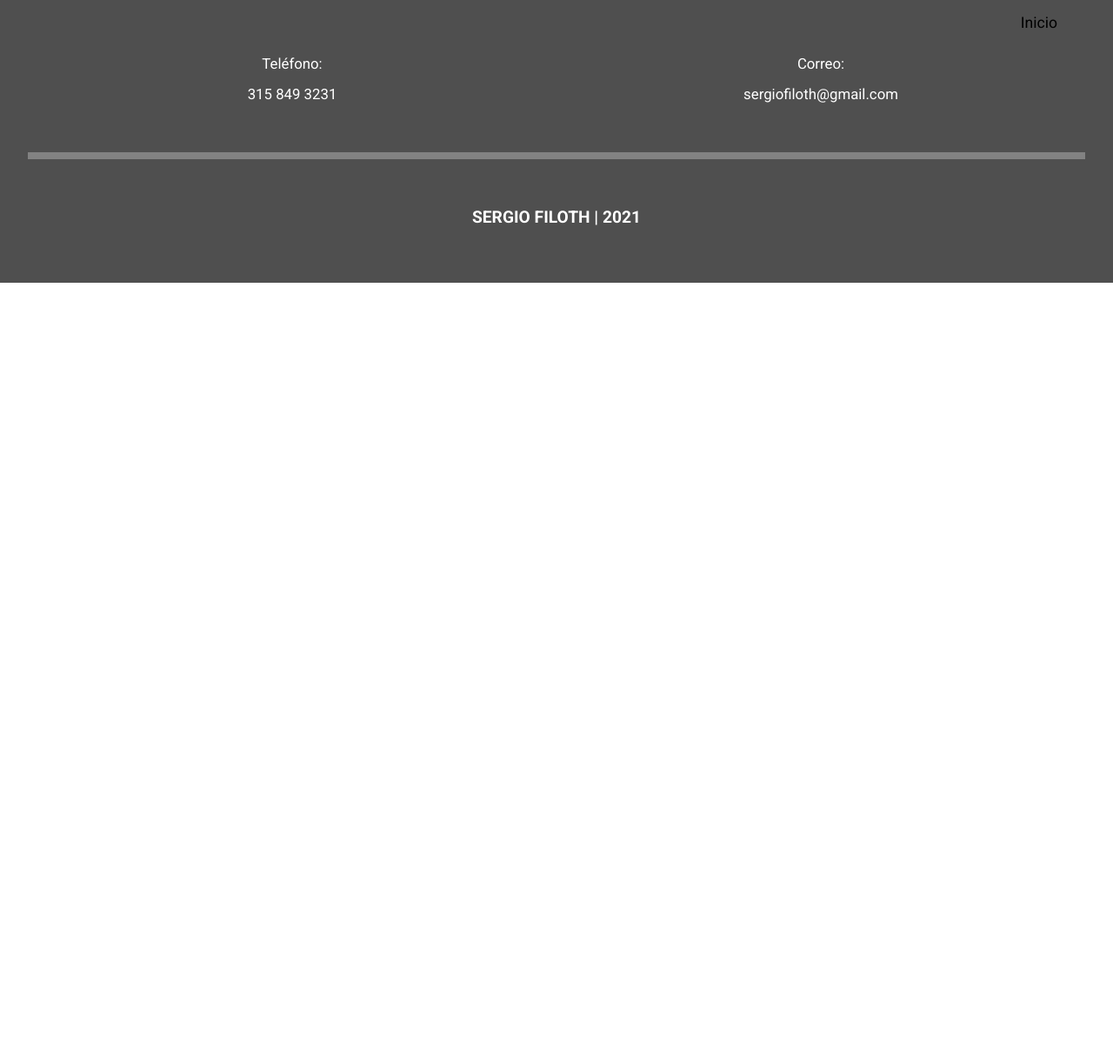
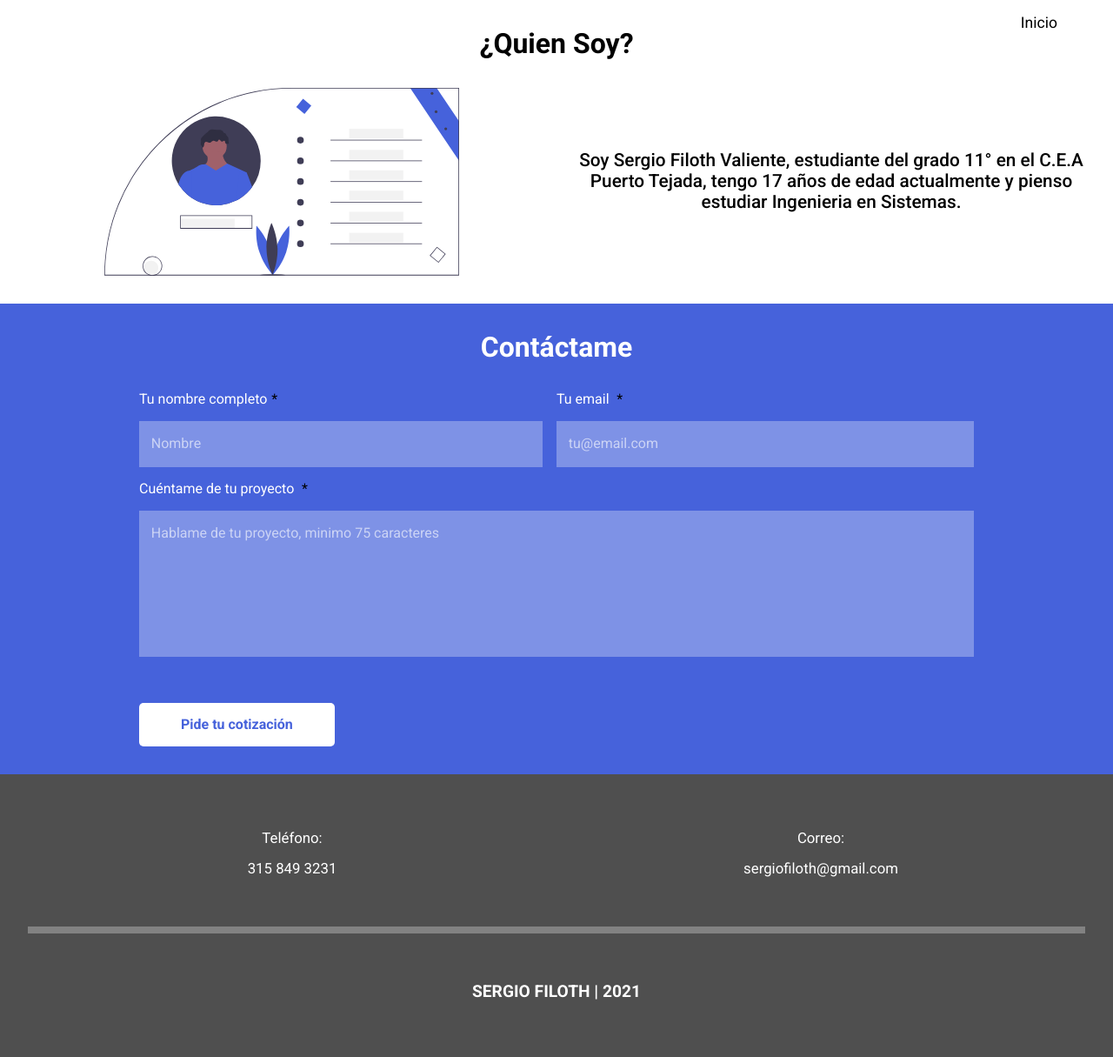
Before and after one commit to SergioFiloth/WebsiteSistemas, a PHP site: page /who in a window 1280 px wide. Shown: the whole page at 87% size. Before the commit the page ends 325 px from the top, so only its background shows below. Run offline with PHP 8.4, Linux system fonts and the light colour scheme.

Commit message:
Finalizacion pagina de quien soy

```diff
--- a/css/styles.css
+++ b/css/styles.css
@@ -30,7 +30,11 @@ a {
 }
 
 :root {
-    --principal: #4662DB;
+    --background-body: #fefefe;
+    --principal: #4662db;
+    --background-btn: var(--principal);
+    --text-color: #333333;
+    --color-border-error: #bf3f3f;
 }
 
 .Hero {
@@ -205,3 +209,167 @@ a {
     font-size: 1.2rem;
     font-weight: 700;
 }
+
+
+label,
+input,
+textarea {
+    display: inline-block;
+    margin-bottom: 1rem;
+    width: 100%;
+    outline: none;
+}
+
+input,
+textarea {
+    border: 1px solid transparent;
+    padding: 1rem .8rem;
+    color: var(--color-text);
+    background-color: rgba(255, 255, 255, 0.3);
+    transition: border .3s;
+}
+
+input::placeholder,
+textarea::placeholder {
+    color: rgba(255, 255, 255, 0.6);
+}
+
+textarea {
+    overflow: auto;
+    box-shadow: none;
+    resize: none;
+}
+
+label {
+    color: #fff;
+}
+
+.Form span {
+    margin-left: .3em;
+    color: #000;
+}
+
+input.btn {
+    width: 100%;
+}
+
+.btn {
+    display: inline-block;
+    padding: 1rem 3rem;
+    border-radius: 5px;
+    color: #fff;
+    font-weight: 900;
+    border: none;
+    cursor: pointer;
+    transition: background-color .6s, color .6s;
+}
+
+.btn {
+    background-color: var(--background-btn);
+}
+
+input.btn {
+    background-color: #ffffff;
+    color: var(--principal);
+}
+
+.btn:hover {
+    background-color: #ffffff;
+    color: var(--principal);
+}
+
+input.btn:hover {
+    color: var(--text-color);
+}
+
+.Form {
+    background-color: var(--principal);
+    padding: 2rem 0;
+    margin: 0 auto;
+    text-align: left;
+}
+
+.Form__title {
+    text-align: center;
+    font-size: 2rem;
+    font-weight: 700;
+    width: 100%;
+    text-align: center;
+    color: #fff;
+    margin-bottom: 2rem;
+}
+
+.Form-content {
+    width: 90%;
+    margin: 0 auto;
+}
+
+.Form-content--name {
+    margin-bottom: 1rem;
+}
+
+.Form-content--email {
+    margin-bottom: 1rem;
+}
+
+.Form-content--message {
+    margin-bottom: 2rem;
+}
+
+.Form__textarea {
+    position: relative;
+    margin-bottom: 1rem;
+}
+
+.Form__textarea--amount {
+    position: absolute;
+    bottom: 1rem;
+    right: 1rem;
+}
+
+.textarea {
+    margin-bottom: 0;
+    min-height: 168px;
+}
+
+/*
+.Form-content--error {
+    display: flex;
+    justify-content: center;
+    position: relative;
+}
+
+.Form-content--error__element {
+    padding: 1rem 2rem;
+    position: absolute;
+    top: 0;
+    color: var(--text-color);
+    font-size: 1rem;
+    background-color: var(--background-body);
+    border-radius: 5px;
+} */
+
+@media screen and (min-width: 768px) {
+    input.btn {
+        width: auto;
+    }
+
+    .Form-content {
+        display: flex;
+        flex-wrap: wrap;
+        width: 75%;
+    }
+
+    .Form-content--name {
+        width: 50%;
+        padding-right: 1rem;
+    }
+
+    .Form-content--email {
+        width: 50%;
+    }
+
+    .Form-content--message {
+        width: 100%;
+    }
+}
--- /dev/null
+++ b/js/form.js
@@ -0,0 +1,6 @@
+let form = document.querySelector(".Form");
+
+form.addEventListener("submit", (e) => {
+  e.preventDefault();
+  alert("Esta opcion no esta habilitada, intente mas tarde.");
+});
--- a/who/index.php
+++ b/who/index.php
@@ -3,11 +3,9 @@
 
 <head>
     <link rel="stylesheet" href="../css/styles.css">
-
     <?php
         include "../templates/head.php"
     ?>
-
     <title>Mi hoja de vida - Quien Soy</title>
 </head>
 
@@ -19,9 +17,67 @@
             </li>
         </ul>
     </main>
+    <div class="Info">
+        <h2 class="Info__title">
+            ¿Quien Soy?
+        </h2>
+        <div class="Info--container">
+            <img src="../img/personal-info.svg" alt="Personal Info svg" class="Info__img">
+            <p class="Info__description">
+                Soy Sergio Filoth Valiente, estudiante del grado 11° en el C.E.A Puerto Tejada, tengo 17 años de edad actualmente y pienso estudiar Ingenieria en Sistemas.
+            </p>
+        </div>
+    </div>
+    <form class="Form">
+        <div class="Form-content">
+            <p class="Form__title">
+                Contáctame
+            </p>
+            <div class="Form-content--name">
+                <label for="name">Tu nombre completo<span>*</span></label>
+                <input
+                    type="text"
+                    name="name"
+                    id="name"
+                    placeholder="Nombre"
+                >
+            </div>
+            <div class="Form-content--email">
+                <label for="email">Tu email <span>*</span></label>
+                <input
+                    type="text"
+                    name="email"
+                    id="email"
+                    placeholder="tu@email.com"
+                >
+            </div>
+            <div class="Form-content--message">
+                <label for="about" class="Form-content--label__message">Cuéntame de tu proyecto <span>*</span></label>
+                <div class="Form__textarea">
+                    <textarea
+                        name="message"
+                        id="about"
+                        class="textarea"
+                        placeholder="Hablame de tu proyecto, minimo 75 caracteres"
+                    ></textarea>
+                </div>
+            </div>
+            <input
+                type="submit"
+                value="Pide tu cotización"
+                class="btn"
+            >
+        </div>
+    </form>
     <?php
         include "../templates/Footer.php"
     ?>
+    <script src="../js/form.js"></script>
 </body>
+<style>
+    .Info__title{
+        margin-bottom: 2rem;
+    }
+</style>
 
 </html>
```
